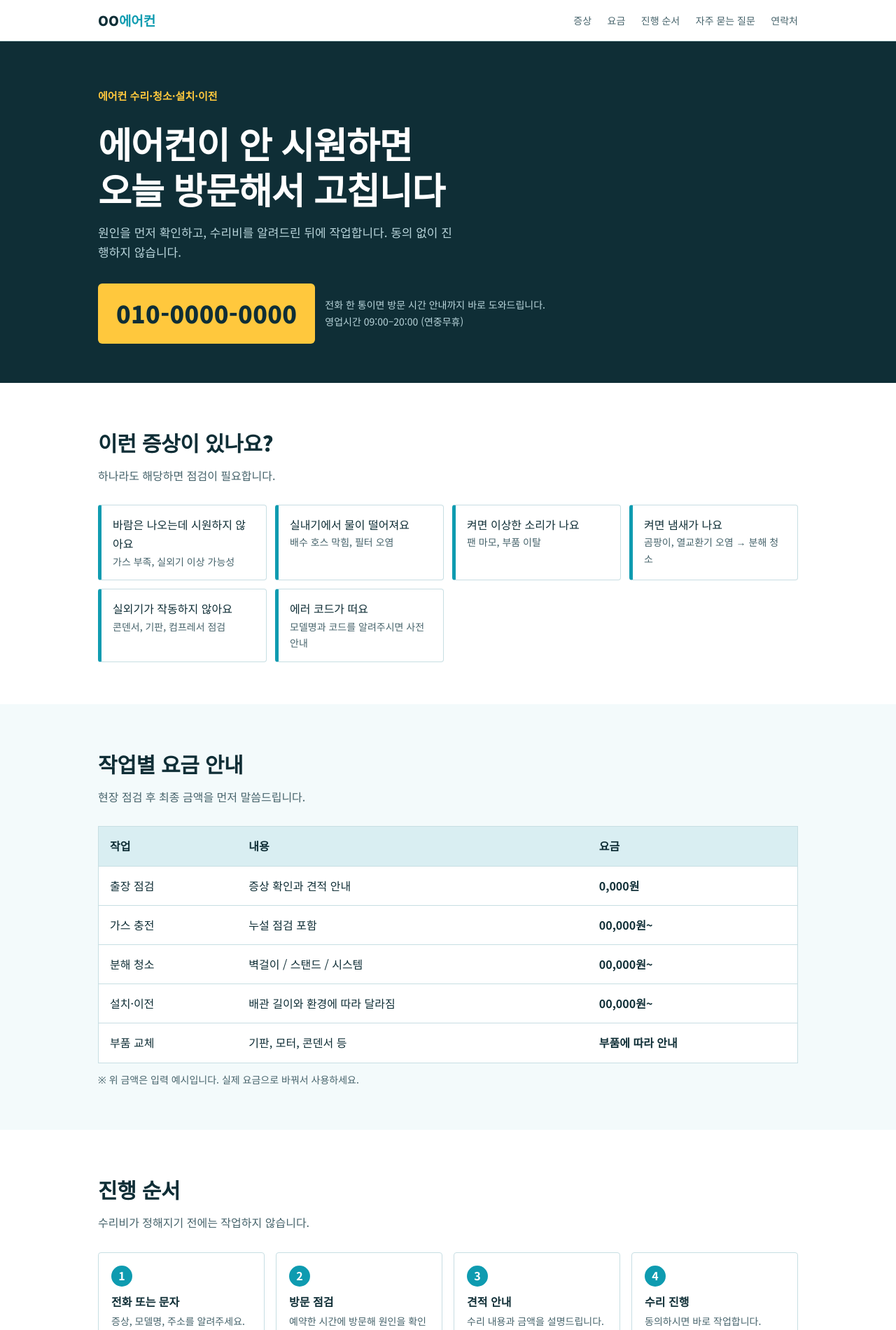
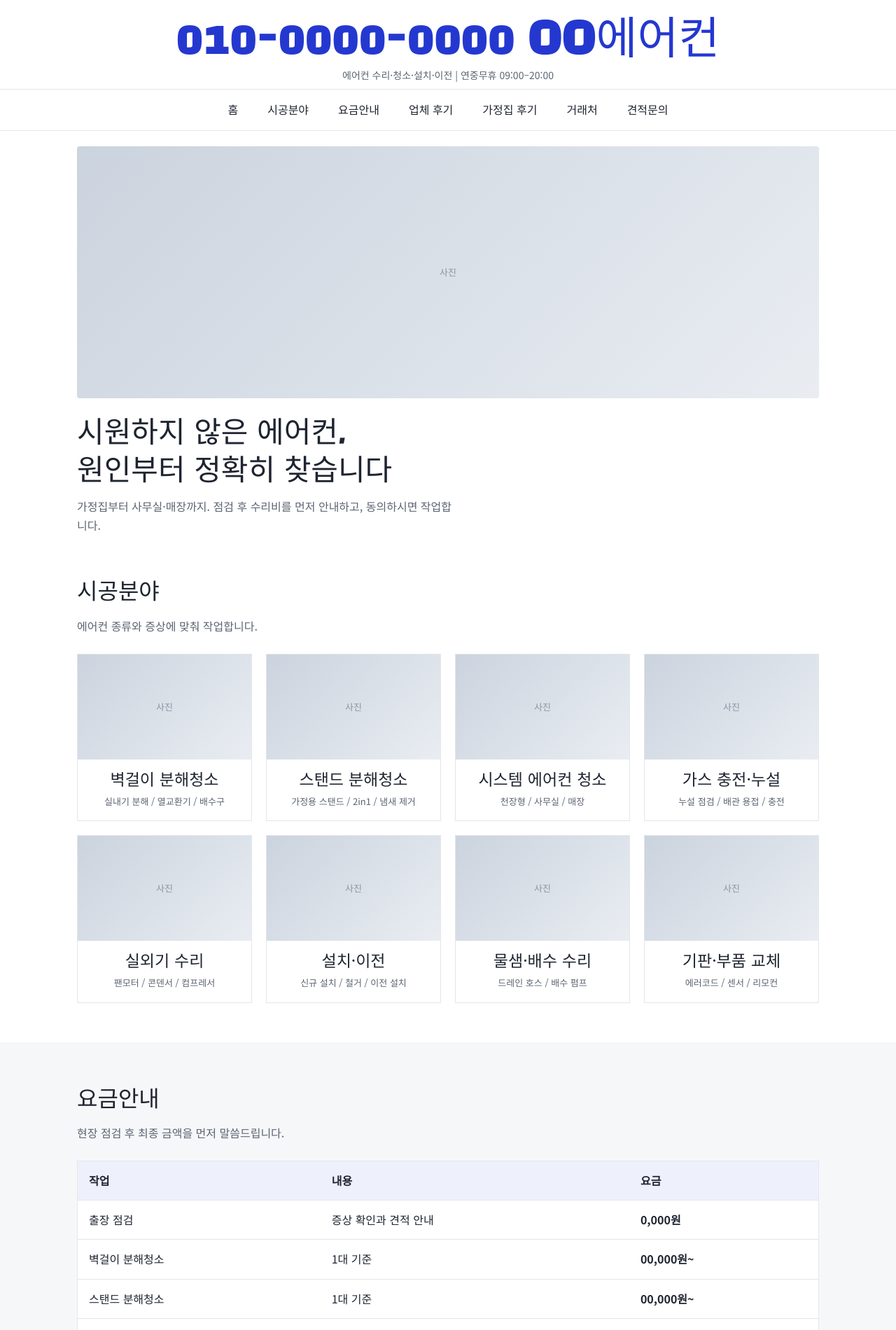
Before and after one commit to jw2586son/helphomecare.github.io, a plain HTML site: page index.html in a window 1280 px wide. Shown: the top 1900 px of the page at 70% size. Drawn offline with Linux system fonts and the light colour scheme.

Commit message:
Add files via upload

```diff
--- a/index.html
+++ b/index.html
@@ -4,184 +4,191 @@
 <meta charset="utf-8">
 <meta name="viewport" content="width=device-width, initial-scale=1">
 <title>OO에어컨 | 에어컨 수리·청소·설치·이전</title>
-<meta name="description" content="에어컨 냉방 불량, 물샘, 소음, 가스충전 수리. 당일 방문, 출장비 안내, 작업 후 A/S 보증.">
+<meta name="description" content="벽걸이·스탠드·시스템 에어컨 분해청소, 가스충전, 실외기 수리, 설치·이전. 가정집부터 업체까지 당일 방문.">
 <link rel="preconnect" href="https://fonts.googleapis.com">
 <link rel="preconnect" href="https://fonts.gstatic.com" crossorigin>
-<link href="https://fonts.googleapis.com/css2?family=Noto+Sans+KR:wght@400;500;700;900&display=swap" rel="stylesheet">
+<link href="https://fonts.googleapis.com/css2?family=Black+Han+Sans&family=Noto+Sans+KR:wght@400;500;700&display=swap" rel="stylesheet">
 <style>
-:root{
-  --ink:#0F2E36; --ink2:#46636B; --frost:#F3FAFB; --ice:#D9EEF2; --cyan:#0E9BB0;
-  --sun:#FFC83D; --line:#C7DEE3; --white:#FFFFFF;
-}
+:root{--blue:#2438D0;--ink:#1E2430;--sub:#5B6472;--line:#E3E6EB;--bg:#F6F7F9;--sun:#FFC83D}
 *{box-sizing:border-box;margin:0}
-html{scroll-behavior:smooth}
-body{font-family:"Noto Sans KR",system-ui,sans-serif;color:var(--ink);background:var(--white);line-height:1.7;padding-bottom:72px}
+html{scroll-behavior:smooth;scroll-padding-top:70px}
+body{font-family:"Noto Sans KR",system-ui,sans-serif;color:var(--ink);line-height:1.7;padding-bottom:64px}
 a{color:inherit}
-:focus-visible{outline:3px solid var(--cyan);outline-offset:3px}
-.wrap{max-width:1040px;margin:0 auto;padding:0 20px}
-header{border-bottom:1px solid var(--line);background:var(--white);position:sticky;top:0;z-index:5}
-header .wrap{display:flex;align-items:center;justify-content:space-between;height:58px}
-.logo{font-weight:900;font-size:19px;text-decoration:none}
-.logo span{color:var(--cyan)}
-nav a{margin-left:18px;font-size:14px;text-decoration:none;color:var(--ink2)}
-nav a:hover{color:var(--ink)}
-@media(max-width:620px){nav{display:none}}
+:focus-visible{outline:3px solid var(--blue);outline-offset:3px}
+.wrap{max-width:1100px;margin:0 auto;padding:0 20px}
+.hd{font-family:"Black Han Sans","Noto Sans KR",sans-serif;font-weight:400}
 
-.hero{background:var(--ink);color:var(--white);padding:64px 0 56px}
-.hero p.lead{color:#B9D5DB;font-size:17px;max-width:30em}
-.hero h1{font-size:clamp(30px,6vw,52px);font-weight:900;line-height:1.25;letter-spacing:-.02em;margin-bottom:16px}
-.temp{display:inline-flex;align-items:baseline;gap:6px;margin:0 0 22px;color:var(--sun);font-weight:700}
-.temp b{font-size:15px}
-.callbox{margin-top:30px;display:flex;flex-wrap:wrap;gap:14px;align-items:center}
-.call{display:inline-block;background:var(--sun);color:var(--ink);font-weight:900;font-size:clamp(24px,5vw,34px);padding:14px 26px;border-radius:6px;text-decoration:none;letter-spacing:.01em}
-.call:hover{background:#FFD566}
-.callbox small{color:#B9D5DB;font-size:14px}
+.top{text-align:center;padding:22px 0 8px}
+.top a{display:inline-block;text-decoration:none;color:var(--blue);font-size:clamp(34px,8vw,64px);line-height:1.15}
+.top small{display:block;color:var(--sub);font-size:14px}
+nav{position:sticky;top:0;z-index:5;background:#fff;border-bottom:1px solid var(--line);border-top:1px solid var(--line)}
+nav ul{list-style:none;padding:0;margin:0 auto;max-width:1100px;display:flex;gap:6px;overflow-x:auto;justify-content:center}
+nav a{display:block;padding:15px 18px;white-space:nowrap;text-decoration:none;font-size:16px;font-weight:500}
+nav a:hover{color:var(--blue)}
+@media(max-width:900px){nav ul{justify-content:flex-start;padding:0 8px}}
 
-section{padding:60px 0}
-section.alt{background:var(--frost)}
-h2{font-size:clamp(22px,4vw,30px);font-weight:900;letter-spacing:-.01em;margin-bottom:8px}
-.sub{color:var(--ink2);margin-bottom:28px}
+.ph{background:linear-gradient(135deg,#CBD3DE,#E9EDF2);background-size:cover;background-position:center;position:relative}
+.ph::after{content:"사진";position:absolute;inset:0;display:grid;place-items:center;color:#8A94A3;font-size:13px;z-index:0}
+.ph[style*="url"]::after{display:none}
 
-.symptoms{display:grid;grid-template-columns:repeat(auto-fit,minmax(230px,1fr));gap:12px;list-style:none;padding:0}
-.symptoms li{background:var(--white);border:1px solid var(--line);border-left:5px solid var(--cyan);padding:14px 16px;border-radius:4px;font-weight:500}
-.symptoms li span{display:block;font-weight:400;font-size:14px;color:var(--ink2)}
+.hero{margin-top:22px}
+.hero .ph{height:clamp(200px,34vw,360px);border-radius:4px}
+.hero h1{font-size:clamp(26px,5vw,42px);line-height:1.3;margin:24px 0 8px}
+.hero p{color:var(--sub);max-width:34em}
 
-table{width:100%;border-collapse:collapse;background:var(--white);border:1px solid var(--line)}
-th,td{text-align:left;padding:14px 16px;border-bottom:1px solid var(--line);font-size:16px}
-th{background:var(--ice);font-weight:700}
-td:last-child{font-weight:700;white-space:nowrap}
+section{padding:56px 0}
+section.alt{background:var(--bg)}
+h2{font-size:clamp(24px,4vw,32px);margin-bottom:6px}
+.sub{color:var(--sub);margin-bottom:26px}
+
+.cards{display:grid;grid-template-columns:repeat(4,1fr);gap:20px}
+@media(max-width:900px){.cards{grid-template-columns:repeat(2,1fr)}}
+@media(max-width:480px){.cards{gap:12px}}
+.card{border:1px solid var(--line);background:#fff;text-align:center}
+.card .ph{height:150px}
+.card h3{font-size:clamp(18px,2.6vw,23px);margin:16px 8px 4px;line-height:1.3}
+.card p{font-size:13px;color:var(--sub);padding:0 10px 18px;line-height:1.5}
+
+.reviews{display:grid;grid-template-columns:repeat(auto-fit,minmax(260px,1fr));gap:18px}
+.rv{background:#fff;border:1px solid var(--line);padding:20px}
+.rv b{display:block;margin-bottom:6px}
+.rv span{font-size:13px;color:var(--sub)}
+
+.price{width:100%;border-collapse:collapse;background:#fff;border:1px solid var(--line)}
+.price th,.price td{text-align:left;padding:14px 16px;border-bottom:1px solid var(--line)}
+.price th{background:#EEF0FB}
+.price td:last-child{font-weight:700;white-space:nowrap}
 .scroll{overflow-x:auto}
-.note{font-size:14px;color:var(--ink2);margin-top:12px}
+.note{font-size:13px;color:var(--sub);margin-top:10px}
 
-.steps{list-style:none;padding:0;display:grid;grid-template-columns:repeat(auto-fit,minmax(200px,1fr));gap:16px;counter-reset:s}
-.steps li{counter-increment:s;padding:18px;background:var(--white);border:1px solid var(--line);border-radius:4px}
-.steps li::before{content:counter(s);display:inline-grid;place-items:center;width:30px;height:30px;border-radius:50%;background:var(--cyan);color:#fff;font-weight:700;margin-bottom:8px}
-.steps b{display:block}
-.steps span{font-size:14px;color:var(--ink2)}
+.logos{display:grid;grid-template-columns:repeat(5,1fr);border-top:1px solid var(--line);border-left:1px solid var(--line)}
+@media(max-width:700px){.logos{grid-template-columns:repeat(3,1fr)}}
+.logos div{height:84px;display:grid;place-items:center;border-right:1px solid var(--line);border-bottom:1px solid var(--line);color:#9AA3B0;font-size:13px;background:#fff}
 
-details{border-bottom:1px solid var(--line);padding:16px 0}
-summary{cursor:pointer;font-weight:700;list-style:none}
-summary::-webkit-details-marker{display:none}
-summary::after{content:"+";float:right;color:var(--cyan);font-size:22px;line-height:1}
-details[open] summary::after{content:"−"}
-details p{margin-top:10px;color:var(--ink2)}
-
-.contact{background:var(--ink);color:var(--white)}
-.contact h2{color:var(--white)}
-.contact dl{display:grid;grid-template-columns:110px 1fr;gap:10px 16px;margin-top:20px}
-.contact dt{color:#B9D5DB}
-.contact dd a{color:var(--sun);font-weight:700}
-footer{padding:22px 0;font-size:13px;color:var(--ink2);text-align:center}
+.contact{background:var(--ink);color:#fff;text-align:center}
+.contact h2{color:#fff}
+.contact .big{display:inline-block;margin:16px 0;color:var(--sun);text-decoration:none;font-size:clamp(34px,8vw,60px)}
+.contact p{color:#C3CAD6}
+.btns{margin-top:12px;display:flex;gap:12px;justify-content:center;flex-wrap:wrap}
+.btns a{padding:13px 26px;border-radius:4px;text-decoration:none;font-weight:700;background:var(--sun);color:var(--ink)}
+.btns a.alt2{background:transparent;color:#fff;border:1px solid #5C6578}
+.info{margin-top:28px;font-size:14px;color:#9AA3B0}
 
 .bar{position:fixed;left:0;right:0;bottom:0;background:var(--sun);z-index:10;text-align:center}
-.bar a{display:block;padding:16px;font-weight:900;font-size:18px;text-decoration:none;color:var(--ink)}
+.bar a{display:block;padding:16px;font-weight:700;font-size:18px;text-decoration:none}
 @media(min-width:760px){.bar{display:none}body{padding-bottom:0}}
 </style>
 </head>
 <body>
 
-<header>
-  <div class="wrap">
-    <a class="logo" href="#top">OO<span>에어컨</span></a>
-    <nav>
-      <a href="#symptoms">증상</a>
-      <a href="#price">요금</a>
-      <a href="#process">진행 순서</a>
-      <a href="#faq">자주 묻는 질문</a>
-      <a href="#contact">연락처</a>
-    </nav>
-  </div>
-</header>
+<div class="top">
+  <a class="hd" href="tel:01000000000">010-0000-0000 OO에어컨</a>
+  <small>에어컨 수리·청소·설치·이전 | 연중무휴 09:00–20:00</small>
+</div>
+
+<nav aria-label="메뉴">
+  <ul>
+    <li><a href="#top">홈</a></li>
+    <li><a href="#services">시공분야</a></li>
+    <li><a href="#price">요금안내</a></li>
+    <li><a href="#company-review">업체 후기</a></li>
+    <li><a href="#home-review">가정집 후기</a></li>
+    <li><a href="#clients">거래처</a></li>
+    <li><a href="#contact">견적문의</a></li>
+  </ul>
+</nav>
 
 <main id="top">
-  <div class="hero">
-    <div class="wrap">
-      <p class="temp"><b>에어컨 수리·청소·설치·이전</b></p>
-      <h1>에어컨이 안 시원하면<br>오늘 방문해서 고칩니다</h1>
-      <p class="lead">원인을 먼저 확인하고, 수리비를 알려드린 뒤에 작업합니다. 동의 없이 진행하지 않습니다.</p>
-      <div class="callbox">
-        <a class="call" href="tel:01000000000">010-0000-0000</a>
-        <small>전화 한 통이면 방문 시간 안내까지 바로 도와드립니다.<br>영업시간 09:00–20:00 (연중무휴)</small>
-      </div>
-    </div>
+  <div class="wrap hero">
+    <div class="ph" role="img" aria-label="대표 작업 사진" style=""></div>
+    <h1 class="hd">시원하지 않은 에어컨,<br>원인부터 정확히 찾습니다</h1>
+    <p>가정집부터 사무실·매장까지. 점검 후 수리비를 먼저 안내하고, 동의하시면 작업합니다.</p>
   </div>
 
-  <section id="symptoms">
+  <section id="services">
     <div class="wrap">
-      <h2>이런 증상이 있나요?</h2>
-      <p class="sub">하나라도 해당하면 점검이 필요합니다.</p>
-      <ul class="symptoms">
-        <li>바람은 나오는데 시원하지 않아요<span>가스 부족, 실외기 이상 가능성</span></li>
-        <li>실내기에서 물이 떨어져요<span>배수 호스 막힘, 필터 오염</span></li>
-        <li>켜면 이상한 소리가 나요<span>팬 마모, 부품 이탈</span></li>
-        <li>켜면 냄새가 나요<span>곰팡이, 열교환기 오염 → 분해 청소</span></li>
-        <li>실외기가 작동하지 않아요<span>콘덴서, 기판, 컴프레서 점검</span></li>
-        <li>에러 코드가 떠요<span>모델명과 코드를 알려주시면 사전 안내</span></li>
-      </ul>
+      <h2 class="hd">시공분야</h2>
+      <p class="sub">에어컨 종류와 증상에 맞춰 작업합니다.</p>
+      <div class="cards">
+        <div class="card"><div class="ph" style=""></div><h3 class="hd">벽걸이 분해청소</h3><p>실내기 분해 / 열교환기 / 배수구</p></div>
+        <div class="card"><div class="ph" style=""></div><h3 class="hd">스탠드 분해청소</h3><p>가정용 스탠드 / 2in1 / 냄새 제거</p></div>
+        <div class="card"><div class="ph" style=""></div><h3 class="hd">시스템 에어컨 청소</h3><p>천장형 / 사무실 / 매장</p></div>
+        <div class="card"><div class="ph" style=""></div><h3 class="hd">가스 충전·누설</h3><p>누설 점검 / 배관 용접 / 충전</p></div>
+        <div class="card"><div class="ph" style=""></div><h3 class="hd">실외기 수리</h3><p>팬모터 / 콘덴서 / 컴프레서</p></div>
+        <div class="card"><div class="ph" style=""></div><h3 class="hd">설치·이전</h3><p>신규 설치 / 철거 / 이전 설치</p></div>
+        <div class="card"><div class="ph" style=""></div><h3 class="hd">물샘·배수 수리</h3><p>드레인 호스 / 배수 펌프</p></div>
+        <div class="card"><div class="ph" style=""></div><h3 class="hd">기판·부품 교체</h3><p>에러코드 / 센서 / 리모컨</p></div>
+      </div>
     </div>
   </section>
 
   <section id="price" class="alt">
     <div class="wrap">
-      <h2>작업별 요금 안내</h2>
+      <h2 class="hd">요금안내</h2>
       <p class="sub">현장 점검 후 최종 금액을 먼저 말씀드립니다.</p>
       <div class="scroll">
-        <table>
+        <table class="price">
           <thead><tr><th>작업</th><th>내용</th><th>요금</th></tr></thead>
           <tbody>
             <tr><td>출장 점검</td><td>증상 확인과 견적 안내</td><td>0,000원</td></tr>
+            <tr><td>벽걸이 분해청소</td><td>1대 기준</td><td>00,000원~</td></tr>
+            <tr><td>스탠드 분해청소</td><td>1대 기준</td><td>00,000원~</td></tr>
             <tr><td>가스 충전</td><td>누설 점검 포함</td><td>00,000원~</td></tr>
-            <tr><td>분해 청소</td><td>벽걸이 / 스탠드 / 시스템</td><td>00,000원~</td></tr>
-            <tr><td>설치·이전</td><td>배관 길이와 환경에 따라 달라짐</td><td>00,000원~</td></tr>
-            <tr><td>부품 교체</td><td>기판, 모터, 콘덴서 등</td><td>부품에 따라 안내</td></tr>
           </tbody>
         </table>
       </div>
-      <p class="note">※ 위 금액은 입력 예시입니다. 실제 요금으로 바꿔서 사용하세요.</p>
+      <p class="note">※ 금액은 입력 예시입니다. 실제 요금으로 바꿔서 사용하세요.</p>
     </div>
   </section>
 
-  <section id="process">
+  <section id="company-review">
     <div class="wrap">
-      <h2>진행 순서</h2>
-      <p class="sub">수리비가 정해지기 전에는 작업하지 않습니다.</p>
-      <ol class="steps">
-        <li><b>전화 또는 문자</b><span>증상, 모델명, 주소를 알려주세요.</span></li>
-        <li><b>방문 점검</b><span>예약한 시간에 방문해 원인을 확인합니다.</span></li>
-        <li><b>견적 안내</b><span>수리 내용과 금액을 설명드립니다.</span></li>
-        <li><b>수리 진행</b><span>동의하시면 바로 작업합니다.</span></li>
-        <li><b>작동 확인과 A/S</b><span>같이 확인하고, 보증 기간을 안내드립니다.</span></li>
-      </ol>
+      <h2 class="hd">업체 후기</h2>
+      <p class="sub">사무실·매장 고객님의 후기입니다. (실제 후기로 교체하세요)</p>
+      <div class="reviews">
+        <div class="rv"><b>OO 사무실 대표님</b>시스템 에어컨 6대를 하루 만에 청소해 주셨어요. 작업 후 냉방이 확실히 달라졌습니다.<br><span>시스템 에어컨 청소</span></div>
+        <div class="rv"><b>OO 식당 사장님</b>영업 전에 맞춰 일찍 오셔서 영업에 지장이 없었습니다.<br><span>스탠드 분해청소</span></div>
+        <div class="rv"><b>OO 학원 원장님</b>가스 누설 위치를 정확히 찾아서 수리해 주셨습니다.<br><span>가스 누설 수리</span></div>
+      </div>
     </div>
   </section>
 
-  <section id="faq" class="alt">
+  <section id="home-review" class="alt">
     <div class="wrap">
-      <h2>자주 묻는 질문</h2>
-      <p class="sub">&nbsp;</p>
-      <details><summary>모든 브랜드 수리가 가능한가요?</summary><p>삼성, LG, 캐리어, 위니아 등 대부분 가능합니다. 단종된 모델은 부품 수급에 따라 달라질 수 있어 전화로 모델명을 알려주세요.</p></details>
-      <details><summary>수리 후 A/S는 어떻게 되나요?</summary><p>작업 후 (00)개월 동안 같은 증상이 재발하면 무상 점검합니다. (실제 보증 조건으로 수정하세요.)</p></details>
-      <details><summary>출장비는 따로 받나요?</summary><p>점검 후 수리를 진행하시면 출장비를 (포함 / 별도)로 안내드립니다. (실제 정책으로 수정하세요.)</p></details>
-      <details><summary>가스만 채우면 되나요?</summary><p>가스는 새지 않는 한 줄어들지 않습니다. 먼저 누설 여부를 확인하고, 원인을 해결한 뒤에 충전하는 것이 맞습니다.</p></details>
+      <h2 class="hd">가정집 후기</h2>
+      <p class="sub">(실제 후기로 교체하세요)</p>
+      <div class="reviews">
+        <div class="rv"><b>OO동 김OO님</b>곰팡이 냄새가 사라졌어요. 청소 전후 사진을 보여주셔서 믿음이 갔습니다.<br><span>벽걸이 분해청소</span></div>
+        <div class="rv"><b>OO동 이OO님</b>물이 샌다고 전화했더니 당일에 오셔서 바로 고쳐주셨어요.<br><span>물샘 수리</span></div>
+        <div class="rv"><b>OO동 박OO님</b>이사하면서 이전 설치를 맡겼는데 깔끔하게 해주셨습니다.<br><span>설치·이전</span></div>
+      </div>
+    </div>
+  </section>
+
+  <section id="clients">
+    <div class="wrap">
+      <h2 class="hd">Our Client</h2>
+      <p class="sub">거래처 로고를 넣는 자리입니다. (실제 거래한 곳만, 사용 허락을 받은 로고만 넣으세요)</p>
+      <div class="logos">
+        <div>거래처 1</div><div>거래처 2</div><div>거래처 3</div><div>거래처 4</div><div>거래처 5</div>
+        <div>거래처 6</div><div>거래처 7</div><div>거래처 8</div><div>거래처 9</div><div>거래처 10</div>
+      </div>
     </div>
   </section>
 
   <section id="contact" class="contact">
     <div class="wrap">
-      <h2>예약 · 문의</h2>
-      <p>전화가 가장 빠릅니다. 문자로 증상과 사진을 보내주셔도 됩니다.</p>
-      <dl>
-        <dt>전화</dt><dd><a href="tel:01000000000">010-0000-0000</a></dd>
-        <dt>영업시간</dt><dd>09:00–20:00 (연중무휴)</dd>
-        <dt>서비스 지역</dt><dd>(지역명을 입력하세요)</dd>
-        <dt>상호 / 대표</dt><dd>OO에어컨 / 홍길동</dd>
-        <dt>사업자번호</dt><dd>000-00-00000</dd>
-      </dl>
+      <h2 class="hd">견적문의</h2>
+      <p>전화가 가장 빠릅니다. 증상과 모델명, 사진을 문자로 보내주셔도 됩니다.</p>
+      <a class="big hd" href="tel:01000000000">010-0000-0000</a>
+      <div class="btns">
+        <a href="tel:01000000000">전화하기</a>
+        <a class="alt2" href="sms:01000000000">문자 보내기</a>
+      </div>
+      <p class="info">OO에어컨 | 대표 홍길동 | 사업자등록번호 000-00-00000 | 서비스 지역: (지역명 입력)</p>
     </div>
   </section>
 </main>
-
-<footer>© OO에어컨. All rights reserved.</footer>
 
 <div class="bar"><a href="tel:01000000000">전화하기 010-0000-0000</a></div>
 
```
